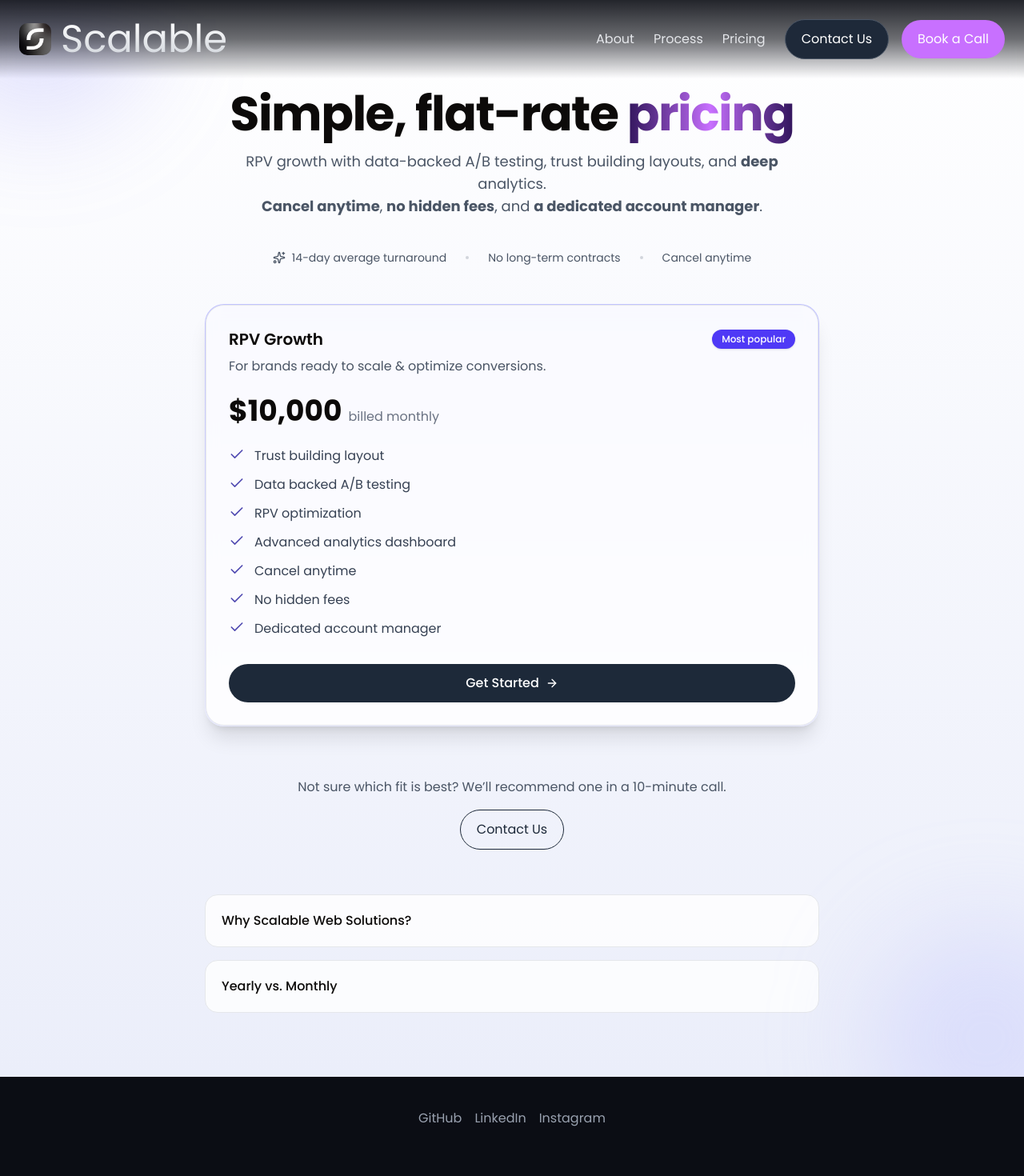
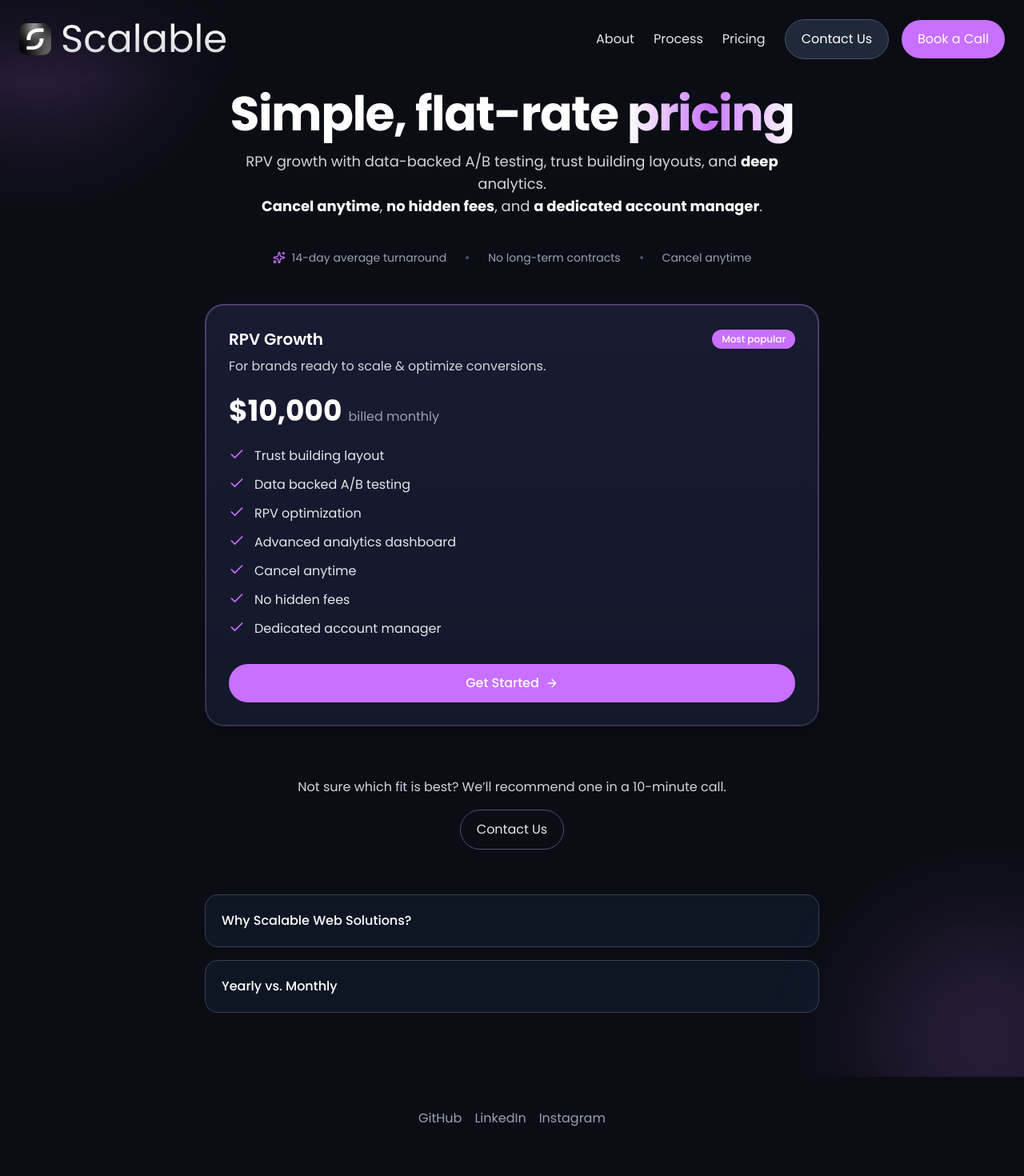
Before and after one commit to Scalable-Web-Solutions/scalable-web-solutions-next, a Next.js app: page /pricing in a window 1280 px wide. Shown: the top 1470 px of the page at 80% size. Built offline with nearby package versions, Linux system fonts and the light colour scheme.

Commit message:
pricing fix

```diff
--- a/app/pricing/page.tsx
+++ b/app/pricing/page.tsx
@@ -68,40 +68,40 @@ export default async function PricingPage({
   const annuallyHref = `${basePath}?billing=annually`;
 
   return (
-    <div className="relative min-h-screen overflow-hidden bg-gradient-to-b from-white to-[#EBEEFA]">
-      <div className="pointer-events-none absolute -top-32 -left-24 h-72 w-72 rounded-full bg-[#7b7bf2]/20 blur-3xl" />
-      <div className="pointer-events-none absolute -bottom-24 -right-24 h-72 w-72 rounded-full bg-[#b6b8ff]/30 blur-3xl" />
+    <div className="relative min-h-screen overflow-hidden bg-[#0B0D14]">
+      <div className="pointer-events-none absolute -top-32 -left-24 h-72 w-72 rounded-full bg-[#c870ff]/20 blur-3xl" />
+      <div className="pointer-events-none absolute -bottom-24 -right-24 h-72 w-72 rounded-full bg-[#c870ff]/15 blur-3xl" />
 
       <main className="mx-auto max-w-7xl px-6 pt-28 pb-20">
         {/* Hero */}
         <section className="text-center">
-          <h1 className="text-4xl md:text-6xl font-bold tracking-tight">
+          <h1 className="text-4xl md:text-6xl font-bold tracking-tight text-white">
             Simple, flat-rate{" "}
-            <span className="bg-gradient-to-r from-[#32155c] via-[#c870ff] to-[#32155c] text-transparent bg-clip-text">
+            <span className="bg-gradient-to-r from-white via-[#c870ff] to-white text-transparent bg-clip-text">
               pricing
             </span>
           </h1>
-          <p className="mx-auto mt-4 max-w-2xl text-gray-600 text-lg">
+          <p className="mx-auto mt-4 max-w-2xl text-gray-300 text-lg">
             RPV growth with data-backed A/B testing, trust building layouts, and{" "}
-            <b>deep</b> analytics.
+            <b className="text-white">deep</b> analytics.
             <br />
-            <b>Cancel anytime</b>, <b>no hidden fees</b>, and{" "}
-            <b>a dedicated account manager</b>.
+            <b className="text-white">Cancel anytime</b>, <b className="text-white">no hidden fees</b>, and{" "}
+            <b className="text-white">a dedicated account manager</b>.
           </p>
 
           {/* Billing toggle (SSR via links) */}
           {hasAnnual && (
-            <div className="mt-8 inline-flex items-center rounded-full bg-white/80 backdrop-blur border border-gray-200 p-1 shadow-sm">
+            <div className="mt-8 inline-flex items-center rounded-full bg-gray-800/80 backdrop-blur border border-gray-600 p-1 shadow-sm">
               <Link
                 href={monthlyHref}
-                className="rounded-full px-4 py-2 text-sm font-medium transition data-[active=true]:bg-[#1D2939] data-[active=true]:text-white"
+                className="rounded-full px-4 py-2 text-sm font-medium text-gray-300 transition data-[active=true]:bg-[#c870ff] data-[active=true]:text-white"
                 data-active={billing === "monthly"}
               >
                 Monthly
               </Link>
               <Link
                 href={annuallyHref}
-                className="rounded-full px-4 py-2 text-sm font-medium transition data-[active=true]:bg-[#1D2939] data-[active=true]:text-white"
+                className="rounded-full px-4 py-2 text-sm font-medium text-gray-300 transition data-[active=true]:bg-[#c870ff] data-[active=true]:text-white"
                 data-active={billing === "annually"}
               >
                 Annually
@@ -111,13 +111,13 @@ export default async function PricingPage({
         </section>
 
         {/* Trust mini-bar */}
-        <section className="mt-10 flex flex-wrap items-center justify-center gap-6 text-sm text-gray-600">
+        <section className="mt-10 flex flex-wrap items-center justify-center gap-6 text-sm text-gray-400">
           <span className="inline-flex items-center gap-2">
-            <Sparkles className="h-4 w-4" /> 14-day average turnaround
+            <Sparkles className="h-4 w-4 text-[#c870ff]" /> 14-day average turnaround
           </span>
-          <span className="h-1 w-1 rounded-full bg-gray-300" />
+          <span className="h-1 w-1 rounded-full bg-gray-600" />
           <span>No long-term contracts</span>
-          <span className="h-1 w-1 rounded-full bg-gray-300" />
+          <span className="h-1 w-1 rounded-full bg-gray-600" />
           <span>Cancel anytime</span>
         </section>
 
@@ -126,32 +126,32 @@ export default async function PricingPage({
           <article
             className={`group relative rounded-3xl p-[1px] ${
               plan.highlight
-                ? "bg-gradient-to-b from-[#C2C3FF] to-[#E8E9FF]"
-                : "bg-gradient-to-b from-white to-white"
+                ? "bg-gradient-to-b from-[#c870ff]/50 to-[#c870ff]/20"
+                : "bg-gradient-to-b from-gray-700 to-gray-800"
             } shadow-xl`}
             aria-label={`${plan.name} plan`}
           >
-            <div className="flex h-full flex-col rounded-[calc(theme(borderRadius.3xl)-1px)] bg-white/90 backdrop-blur border border-gray-200 p-7">
+            <div className="flex h-full flex-col rounded-[calc(theme(borderRadius.3xl)-1px)] bg-gray-900/90 backdrop-blur border border-gray-700 p-7">
               <div className="flex items-center justify-between">
-                <h3 className="text-xl font-semibold">{plan.name}</h3>
+                <h3 className="text-xl font-semibold text-white">{plan.name}</h3>
                 {plan.badge && (
-                  <span className="rounded-full bg-indigo-600 px-3 py-1 text-xs font-medium text-white shadow-sm">
+                  <span className="rounded-full bg-[#c870ff] px-3 py-1 text-xs font-medium text-white shadow-sm">
                     {plan.badge}
                   </span>
                 )}
               </div>
 
-              <p className="mt-2 text-gray-600">{plan.description}</p>
+              <p className="mt-2 text-gray-300">{plan.description}</p>
 
               <div className="mt-6 flex items-baseline gap-2">
-                <span className="text-4xl font-bold">{fmt(price)}</span>
-                <span className="text-gray-500">{priceLabel}</span>
+                <span className="text-4xl font-bold text-white">{fmt(price)}</span>
+                <span className="text-gray-400">{priceLabel}</span>
               </div>
 
               <ul className="mt-6 space-y-3">
                 {plan.features.map((f) => (
-                  <li key={f} className="flex gap-3 text-gray-700">
-                    <Check className="h-5 w-5 text-[#514BB2] shrink-0" />
+                  <li key={f} className="flex gap-3 text-gray-200">
+                    <Check className="h-5 w-5 text-[#c870ff] shrink-0" />
                     <span>{f}</span>
                   </li>
                 ))}
@@ -162,8 +162,8 @@ export default async function PricingPage({
                 data-cta={plan.datacta}
                 className={`mt-8 inline-flex items-center justify-center gap-2 rounded-full px-5 py-3 font-medium transition ${
                   plan.highlight
-                    ? "bg-[#1D2939] text-white hover:bg-[#0F172A]"
-                    : "border border-[#1D2939] text-[#1D2939] hover:bg-[#1D2939] hover:text-white"
+                    ? "bg-[#c870ff] text-white hover:bg-[#b55eef]"
+                    : "border border-gray-600 text-gray-200 hover:bg-[#c870ff] hover:text-white hover:border-[#c870ff]"
                 }`}
               >
                 {plan.cta}
@@ -175,12 +175,12 @@ export default async function PricingPage({
 
         {/* Secondary CTA */}
         <section className="mt-16 text-center">
-          <p className="text-gray-600">
+          <p className="text-gray-300">
             Not sure which fit is best? We’ll recommend one in a 10-minute call.
           </p>
           <Link
             href="/#contact"
-            className="mt-4 inline-block rounded-full border border-[#1D2939] px-5 py-3 text-[#1D2939] hover:bg-[#1D2939] hover:text-white transition"
+            className="mt-4 inline-block rounded-full border border-gray-600 px-5 py-3 text-gray-200 hover:bg-[#c870ff] hover:text-white hover:border-[#c870ff] transition"
           >
             Contact Us
           </Link>
@@ -188,21 +188,21 @@ export default async function PricingPage({
 
         {/* Tiny FAQ */}
         <section className="mt-14 grid gap-4 md:max-w-3xl md:mx-auto">
-          <details className="group rounded-2xl border border-gray-200 bg-white/80 p-5">
-            <summary className="cursor-pointer list-none font-medium">
+          <details className="group rounded-2xl border border-gray-700 bg-gray-900/80 p-5">
+            <summary className="cursor-pointer list-none font-medium text-white">
               Why Scalable Web Solutions?
             </summary>
-            <p className="mt-3 text-gray-600">
+            <p className="mt-3 text-gray-300">
               We help businesses grow by providing the tools and support they
               need to succeed. Our team of experts are here to help you every
               step of the way.
             </p>
           </details>
-          <details className="group rounded-2xl border border-gray-200 bg-white/80 p-5">
-            <summary className="cursor-pointer list-none font-medium">
+          <details className="group rounded-2xl border border-gray-700 bg-gray-900/80 p-5">
+            <summary className="cursor-pointer list-none font-medium text-white">
               Yearly vs. Monthly
             </summary>
-            <p className="mt-3 text-gray-600">
+            <p className="mt-3 text-gray-300">
               We offer both monthly and annual plans. The monthly plan is a
               great way to get started, and the annual plan is a great way to
               save money.
```
